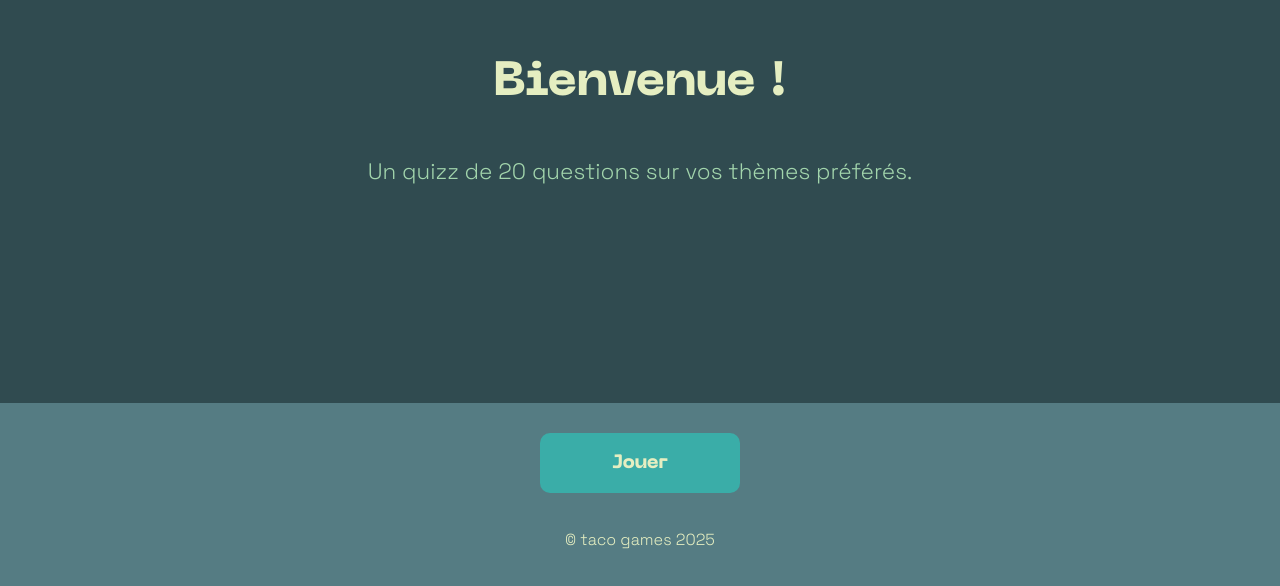
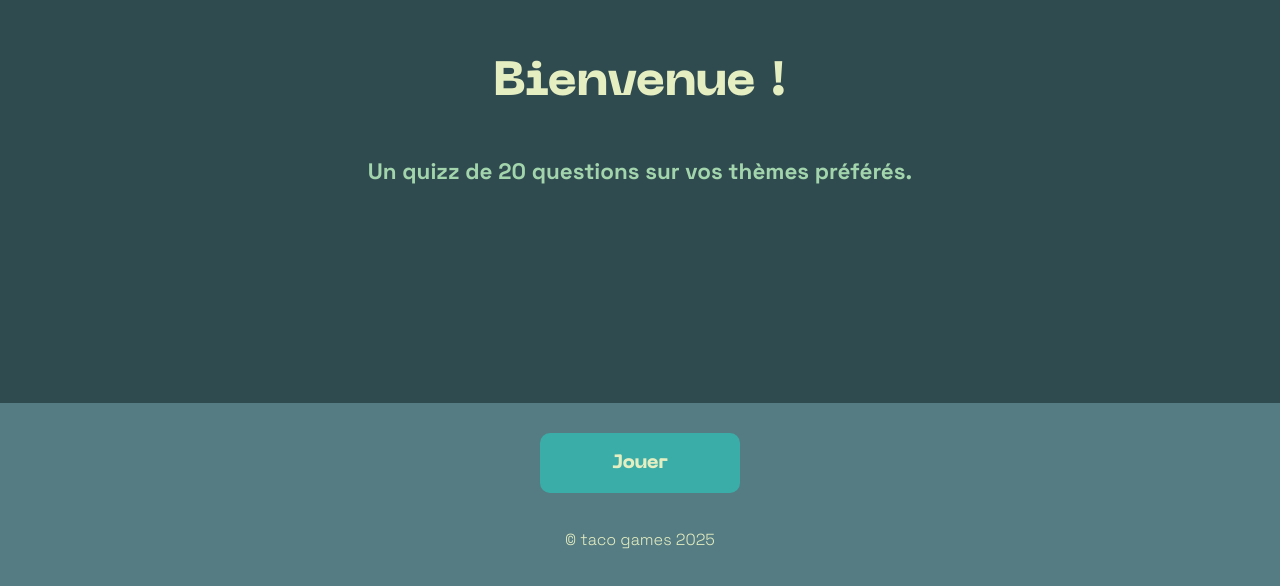
Before and after one commit to Vincent-0212/quizz-app, a website: page public/index.html in a window 1280 px wide. Shown: the part 214-800 px from the top of the page. Drawn offline with Linux system fonts and the light colour scheme.

Commit message:
Add files via upload

```diff
--- a/public/style.css
+++ b/public/style.css
@@ -267,6 +267,7 @@ footer p, #copyright {
 
 #subtitle {
   font-size: 1.4rem;
+  font-family: 'SpaceB', sans-serif;
 }
 
 @media (max-width: 600px) {
```
